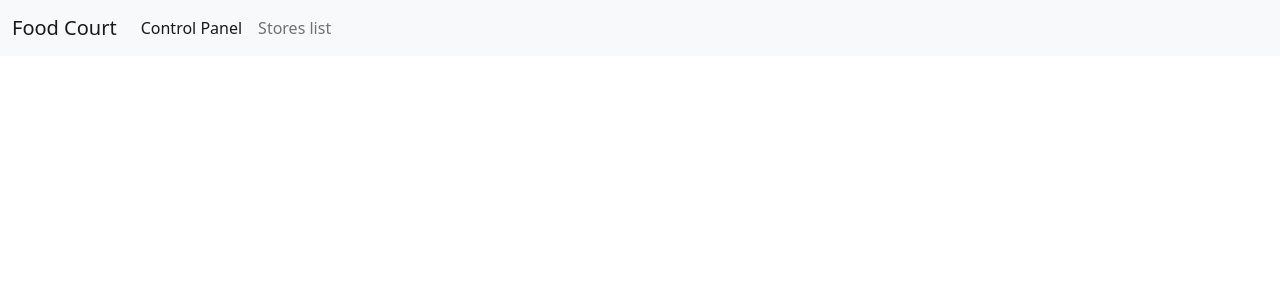
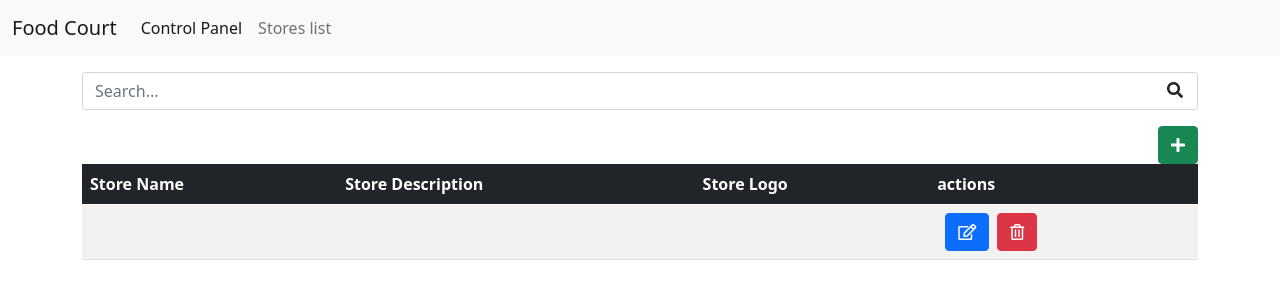
Before and after one commit to montaser223/food-court-challenge-frontEnd, an Angular app: page /control-panel in a window 1280 px wide. Before the commit this address led to /. Shown: the top 300 px of the page. Built offline with nearby package versions, Linux system fonts and the light colour scheme.

Commit message:
Feat(layouts): implement routes

```diff
--- a/src/app/app-routing.module.ts
+++ b/src/app/app-routing.module.ts
@@ -1,10 +1,21 @@
 import { NgModule } from '@angular/core';
 import { RouterModule, Routes } from '@angular/router';
+import { ControlPanelComponent } from './pages/control-panel/control-panel.component';
 
-const routes: Routes = [];
+const routes: Routes = [
+  {
+    path: '',
+    redirectTo: '/control-panel',
+    pathMatch: 'full',
+  },
+  {
+    path: 'control-panel',
+    component: ControlPanelComponent,
+  },
+];
 
 @NgModule({
   imports: [RouterModule.forRoot(routes)],
-  exports: [RouterModule]
+  exports: [RouterModule],
 })
-export class AppRoutingModule { }
+export class AppRoutingModule {}
--- a/src/app/app.module.ts
+++ b/src/app/app.module.ts
@@ -8,9 +8,10 @@ import { FilterComponent } from './components/filter/filter.component';
 import { StoreTableComponent } from './components/store-table/store-table.component';
 import { StoreCardComponent } from './components/store-card/store-card.component';
 import { NavbarComponent } from './components/navbar/navbar.component';
+import { ControlPanelComponent } from './pages/control-panel/control-panel.component';
 
 @NgModule({
-  declarations: [AppComponent, FilterComponent, StoreTableComponent, StoreCardComponent, NavbarComponent],
+  declarations: [AppComponent, FilterComponent, StoreTableComponent, StoreCardComponent, NavbarComponent, ControlPanelComponent],
   imports: [BrowserModule, AppRoutingModule, FormsModule],
   providers: [],
   bootstrap: [AppComponent],
--- a/src/app/components/store-table/store-table.component.html
+++ b/src/app/components/store-table/store-table.component.html
@@ -5,6 +5,7 @@
         <th>Store Name</th>
         <th>Store Description</th>
         <th>Store Logo</th>
+        <th>actions</th>
       </tr>
     </thead>
     <tbody>
@@ -12,6 +13,12 @@
         <td>{{ store.storeName | uppercase }}</td>
         <td>{{ store.storeDescription }}</td>
         <td>{{ store.storeLogo }}</td>
+        <td>
+          <button class="btn btn-primary mx-2"><i class="far fa-edit"></i></button>
+          <button class="btn btn-danger">
+            <i class="far fa-trash-alt"></i>
+          </button>
+        </td>
       </tr>
     </tbody>
   </table>
--- /dev/null
+++ b/src/app/pages/control-panel/control-panel.component.html
@@ -0,0 +1,15 @@
+<div class="container mt-3">
+  <div class="row">
+    <div class="col-12">
+      <app-filter></app-filter>
+    </div>
+    <div class="col-12 mt-3">
+      <button class="btn btn-success float-end">
+        <i class="fas fa-plus"></i>
+      </button>
+    </div>
+    <div class="col-12">
+      <app-store-table></app-store-table>
+    </div>
+  </div>
+</div>
--- /dev/null
+++ b/src/app/pages/control-panel/control-panel.component.ts
@@ -0,0 +1,15 @@
+import { Component, OnInit } from '@angular/core';
+
+@Component({
+  selector: 'app-control-panel',
+  templateUrl: './control-panel.component.html',
+  styleUrls: ['./control-panel.component.css']
+})
+export class ControlPanelComponent implements OnInit {
+
+  constructor() { }
+
+  ngOnInit(): void {
+  }
+
+}
```
Also changed, not shown: src/app/pages/control-panel/control-panel.component.css (added).
